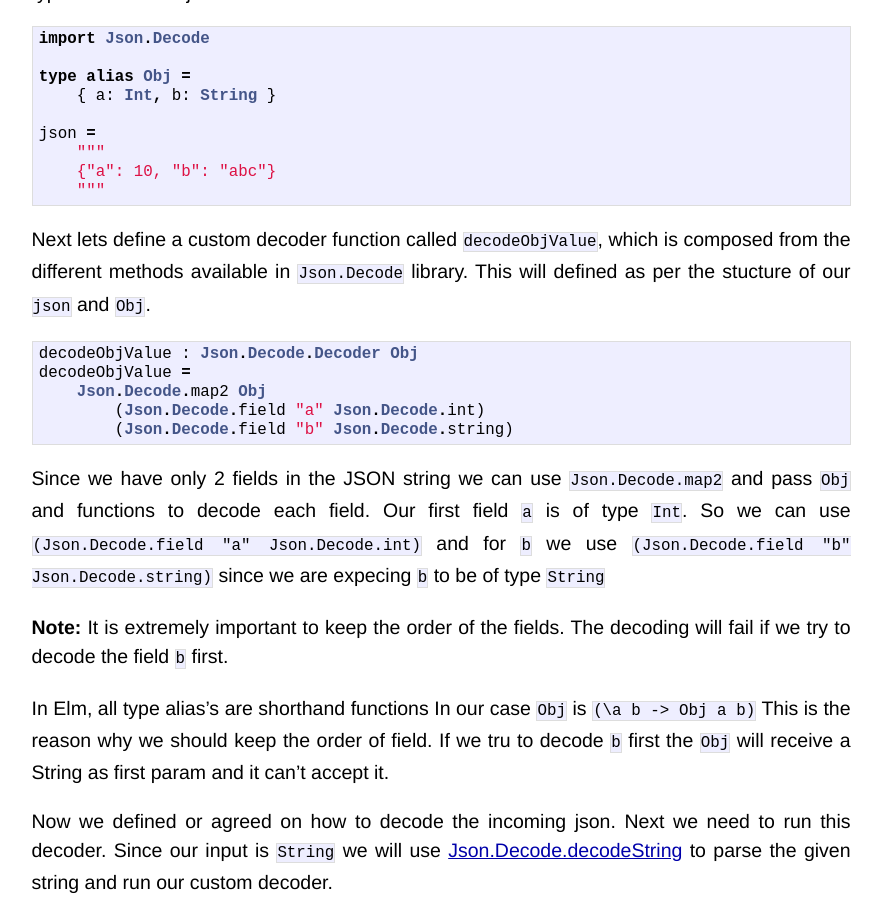
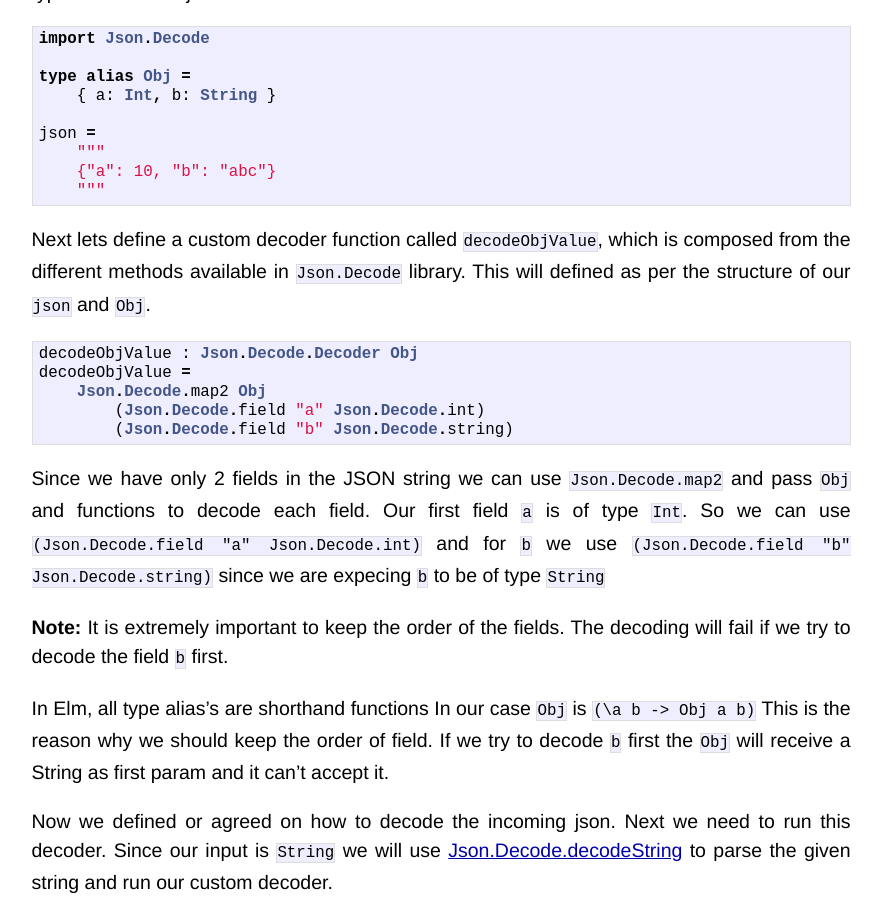
Before and after one commit to revathskumar/blog.revathskumar.com, a Jekyll site: the page built from _posts/2018-06-23-elm-decoding-json.md, in a window 1280 px wide and 900 px high, scrolled down 1006 px. Shown: the whole window, without its empty margins (199-1081 px from the left). Built offline with Jekyll 4.4.1, drawn with Linux system fonts in a browser that asks for light colours; comment, search, counter and statistics services are not loaded.

Commit message:
fix(Spelling) : in elm decode json

````diff
--- a/_posts/2018-06-23-elm-decoding-json.md
+++ b/_posts/2018-06-23-elm-decoding-json.md
@@ -41,7 +41,7 @@
 ```
 
 Next lets define a custom decoder function called `decodeObjValue`, which is composed from the different methods available in `Json.Decode` library.
-This will defined as per the stucture of our `json` and `Obj`.
+This will defined as per the structure of our `json` and `Obj`.
 
 ```elm
 decodeObjValue : Json.Decode.Decoder Obj
@@ -58,7 +58,7 @@
 **Note:** It is extremely important to keep the order of the fields. The decoding will fail if we try to decode the field `b` first.
 
 In Elm, all type alias's are shorthand functions In our case `Obj` is `(\a b -> Obj a b)`
-This is the reason why we should keep the order of field. If we tru to decode `b` first the `Obj` will receive a String as first param and it can't accept it.
+This is the reason why we should keep the order of field. If we try to decode `b` first the `Obj` will receive a String as first param and it can't accept it.
 
 Now we defined or agreed on how to decode the incoming json. Next we need to run this decoder.
 Since our input is `String` we will use [Json.Decode.decodeString][decode_string] to parse the given string and run our custom decoder.
````
